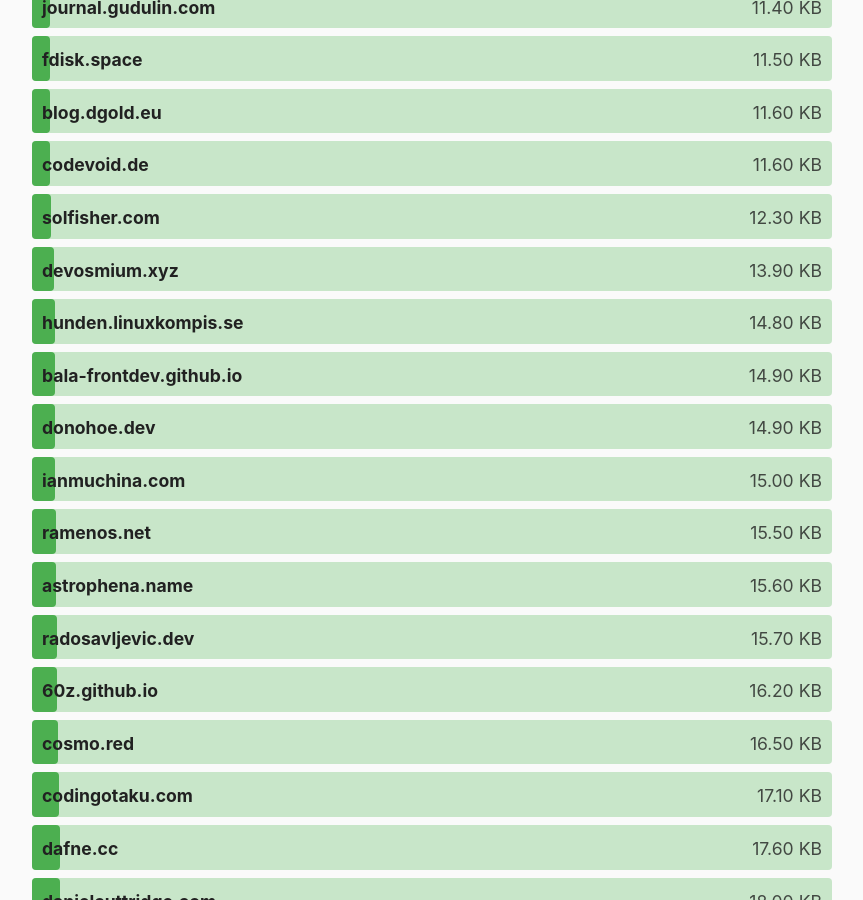
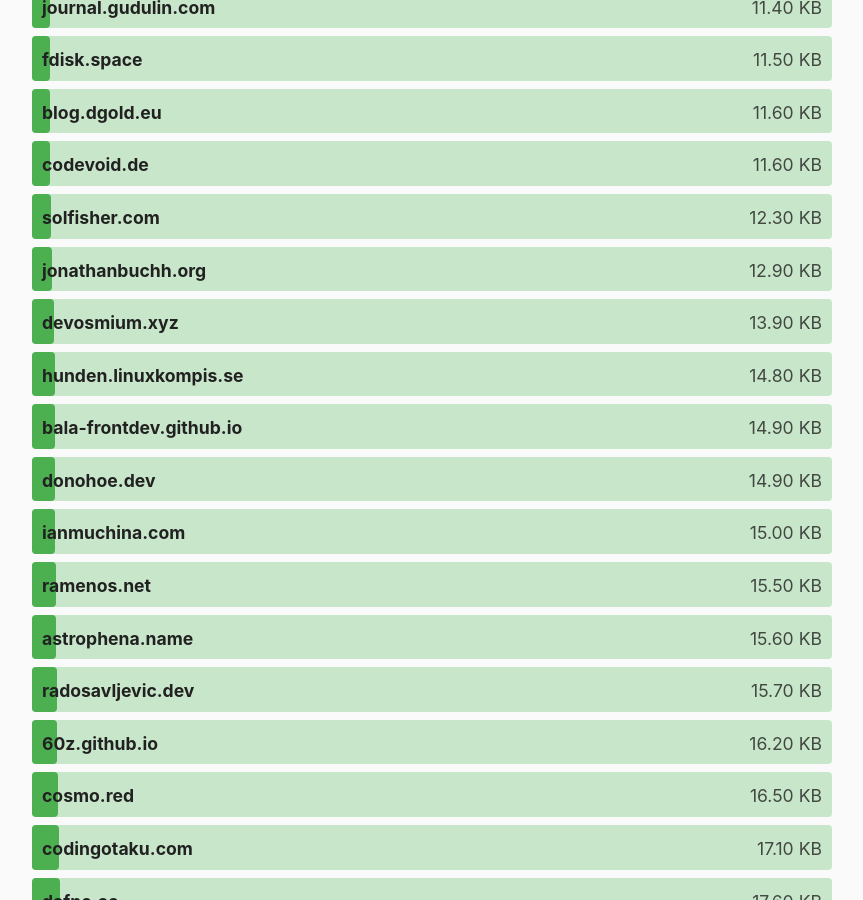
Before and after one commit to kevquirk/512kb.club, a Jekyll site: the page built from index.md, in a window 1280 px wide and 900 px high, scrolled down 3480 px. Shown: the whole window, without its empty margins (208-1071 px from the left). Built offline with Jekyll 4.4.1, drawn with Linux system fonts in a browser that asks for light colours.

Commit message:
Add jonathanbuchh.org to sites.yml

```diff
--- a/_data/sites.yml
+++ b/_data/sites.yml
@@ -652,6 +652,11 @@
   url: https://john-doe.neocities.org/
   size: 24
   last_checked: 2021-08-15
+
+- domain: jonathanbuchh.org
+  url: https://jonathanbuchh.org/
+  size: 12.9
+  last_checked: 2021-08-27
 
 - domain: jonhnnyweslley.net
   url: https://jonhnnyweslley.net/
```
